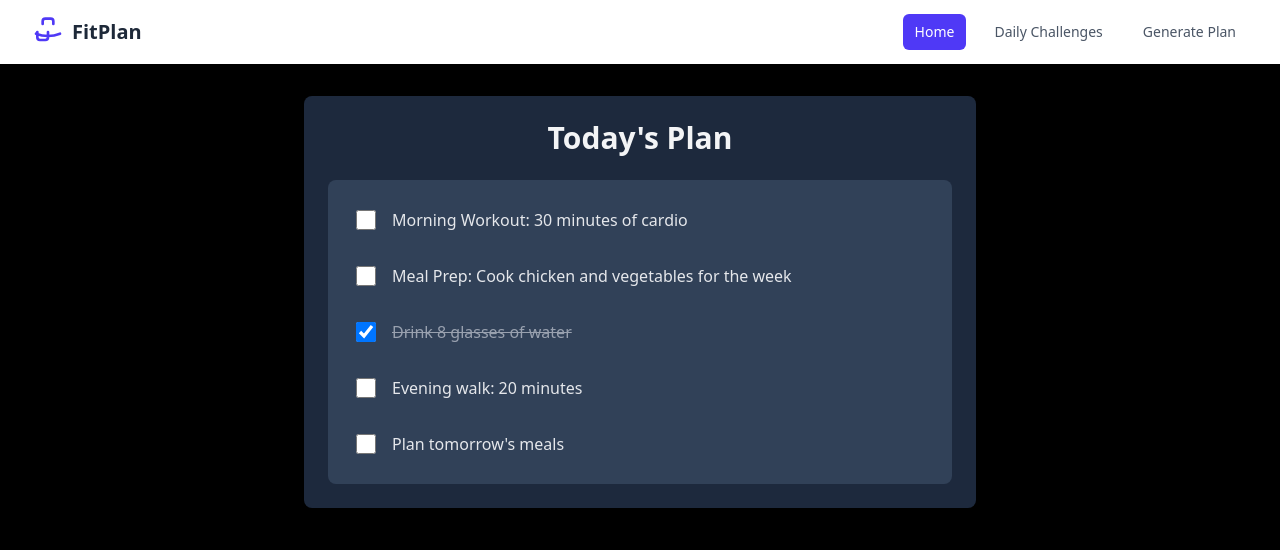
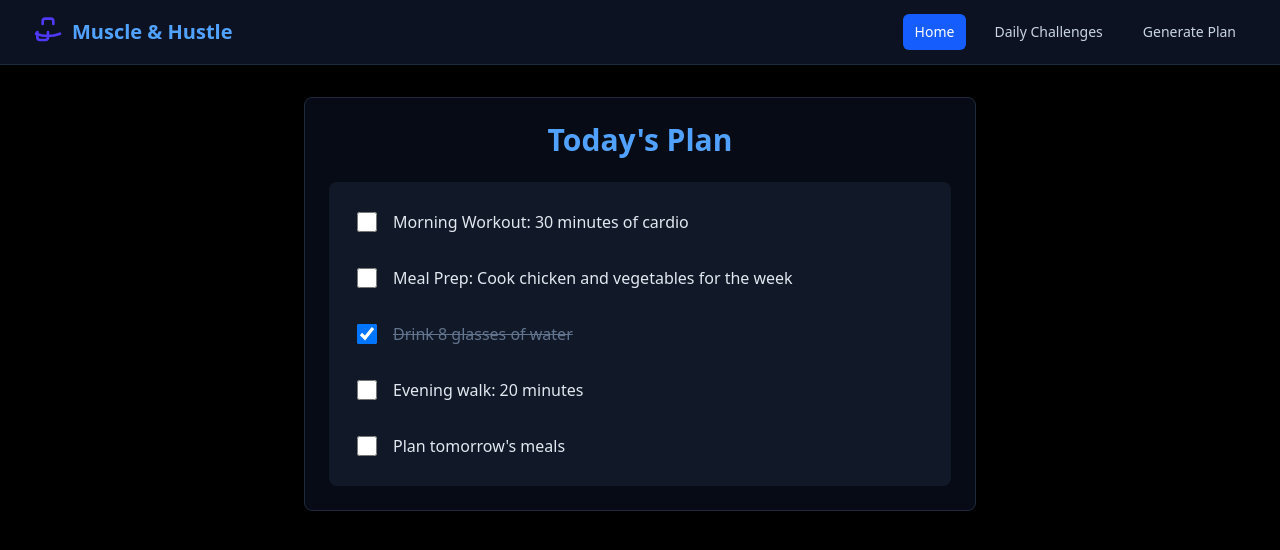
Before and after one commit to armind76/HackKnight25, a React (Vite) app: page / in a window 1280 px wide. Shown: the top 550 px of the page. Built offline with nearby package versions, Linux system fonts and the light colour scheme.

Commit message:
consistent task bar

```diff
--- a/src/components/DailyTasks.jsx
+++ b/src/components/DailyTasks.jsx
@@ -22,29 +22,29 @@ const DailyTasks = () => {
   };
 
   return (
-    <div className="max-w-2xl mx-auto my-8 bg-slate-800 rounded-lg p-6">
+    <div className="max-w-2xl mx-auto my-8 bg-slate-900/50 p-6 rounded-lg border border-slate-800">
 
       {/* Header with light text for contrast */}
-      <h2 className="text-3xl font-bold text-center text-gray-100 mb-6">
+      <h2 className="text-3xl font-bold text-center text-blue-400 mb-6">
         Today's Plan
       </h2>
 
       {/* Task List container with a slightly lighter background */}
-      <ul className="list-none p-4 space-y-2 bg-slate-700 rounded-lg">
+      <ul className="list-none p-4 space-y-2 bg-slate-800/50 rounded-lg">
         {tasks.map(task => (
           // List item with a darker hover effect
           <li
             key={task.id}
-            className="flex items-center p-3 rounded-md transition-colors duration-200 hover:bg-slate-600"
+            className="flex items-center p-3 rounded-md transition-colors duration-200 hover:bg-slate-700/50"
           >
             <input
               type="checkbox"
               checked={task.completed}
               onChange={() => handleToggleTask(task.id)}
-              className="h-5 w-5 mr-4 rounded border-gray-400 bg-slate-700 text-indigo-500 focus:ring-indigo-500 cursor-pointer"
+              className="h-5 w-5 mr-4 rounded border-slate-600 bg-slate-700 text-blue-500 focus:ring-blue-500 cursor-pointer"
             />
             {/* Conditional styling for the task text with lighter colors */}
-            <span className={`text-base flex-grow ${task.completed ? 'line-through text-gray-400' : 'text-gray-200'}`}>
+            <span className={`text-base flex-grow ${task.completed ? 'line-through text-slate-500' : 'text-slate-200'}`}>
               {task.text}
             </span>
           </li>
--- a/src/components/Navbar.jsx
+++ b/src/components/Navbar.jsx
@@ -17,14 +17,14 @@ const Navbar = () => {
   ];
 
   return (
-    <nav className="bg-white shadow-md">
+    <nav className="bg-slate-900/80 backdrop-blur-sm shadow-lg border-b border-slate-800">
       <div className="max-w-7xl mx-auto px-4 sm:px-6 lg:px-8">
         <div className="flex items-center justify-between h-16">
 
           {/* Left side: Logo and App Name */}
           <div className="flex items-center">
             <DumbbellIcon />
-            <span className="font-bold text-xl text-gray-800 ml-2">FitPlan</span>
+            <span className="font-bold text-xl text-blue-400 ml-2">Muscle & Hustle</span>
           </div>
 
           {/* Right side: Navigation Links */}
@@ -37,8 +37,8 @@ const Navbar = () => {
                   className={({ isActive }) =>
                     `px-3 py-2 rounded-md text-sm font-medium transition-colors duration-300 ${
                       isActive
-                        ? 'bg-indigo-600 text-white' // Active link style
-                        : 'text-gray-600 hover:bg-gray-200 hover:text-gray-900' // Inactive link style
+                        ? 'bg-blue-600 text-white' // Active link style
+                        : 'text-slate-300 hover:bg-slate-700 hover:text-white' // Inactive link style
                     }`
                   }
                 >
```
